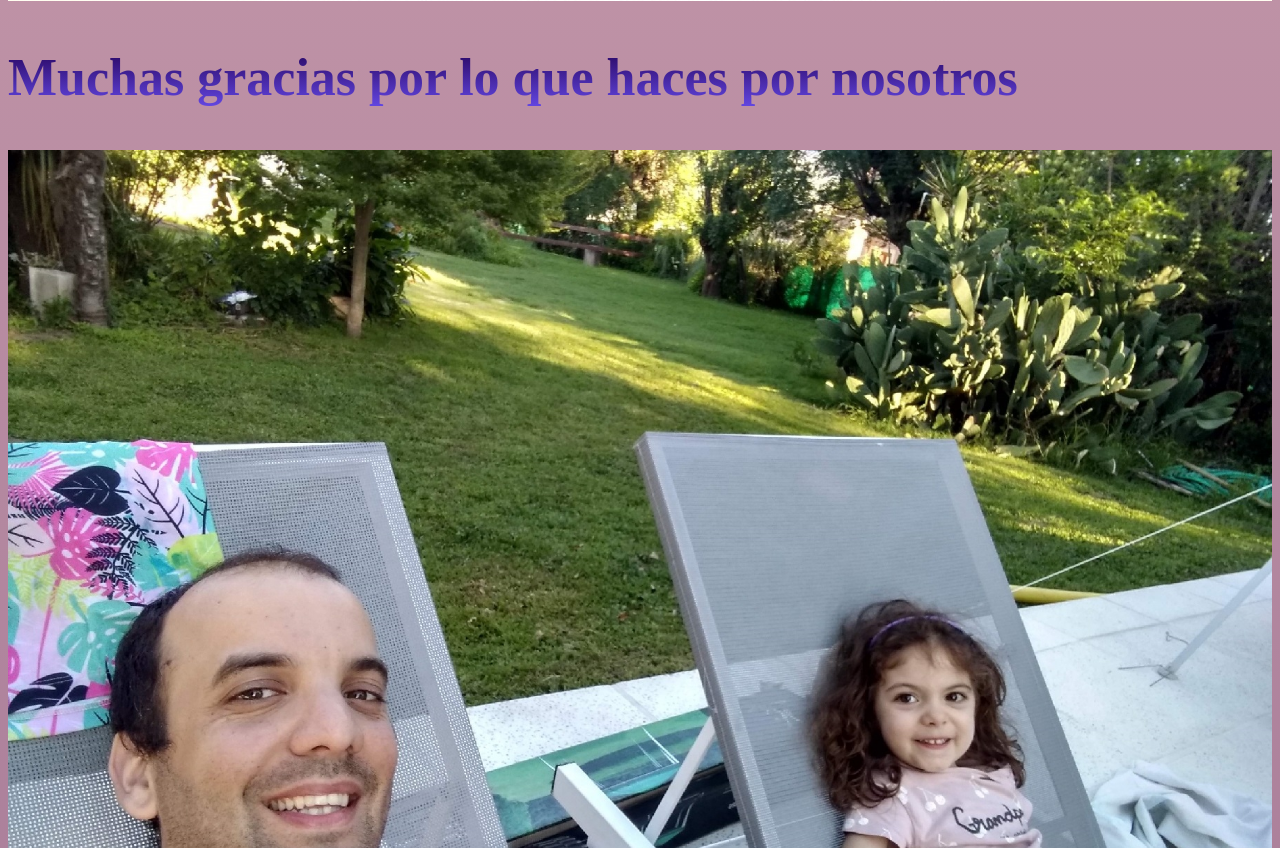
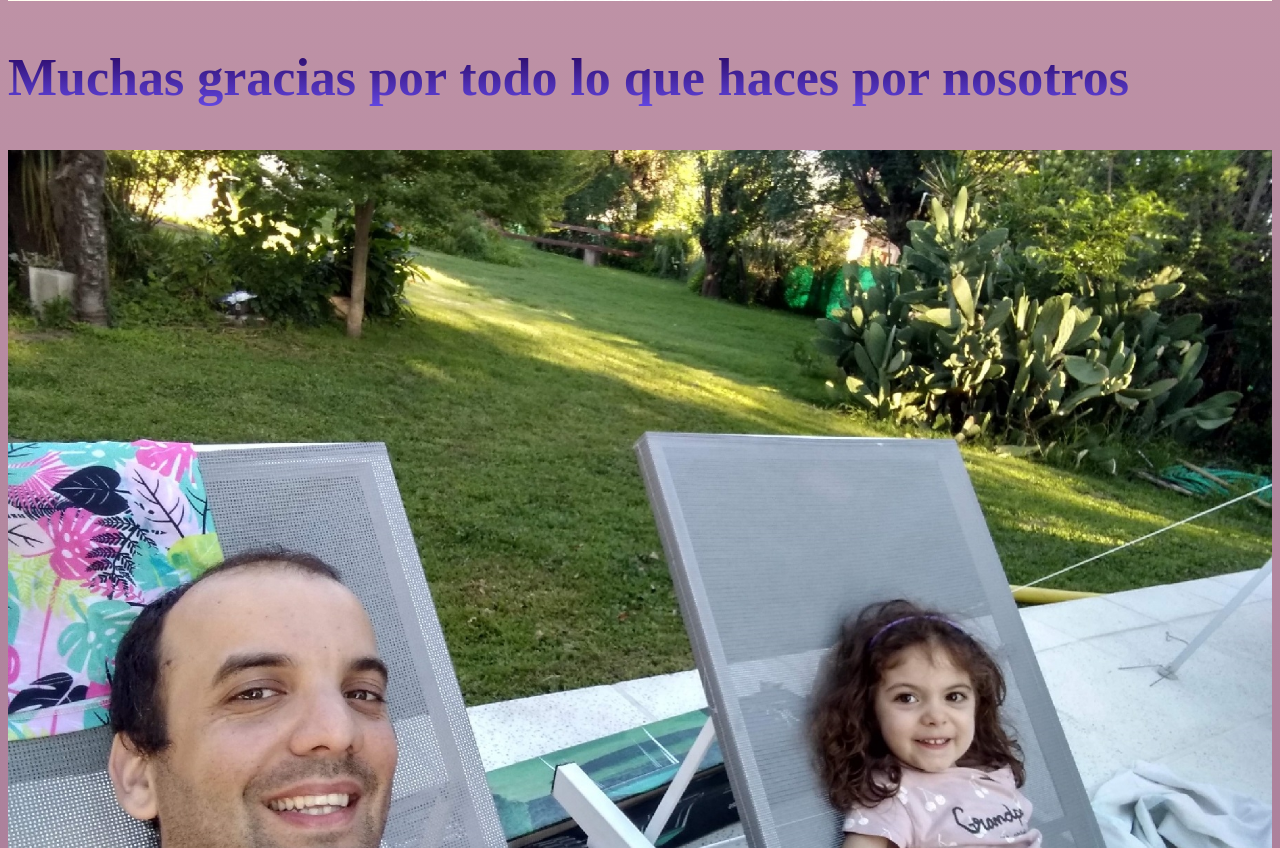
Before and after one commit to nicotosoroni/enamorado, a plain HTML site: page index.html in a window 1280 px wide. Shown: the part 2513-3361 px from the top of the page. Drawn offline with Linux system fonts and the light colour scheme.

Commit message:
Update index.html

```diff
--- a/index.html
+++ b/index.html
@@ -23,7 +23,7 @@
     <div>
         <img src="images/nosotros2.jpg" width="100%" alt="">
     </div>
-        <h2>Muchas gracias por lo que haces por nosotros</h2>
+        <h2>Muchas gracias por todo lo que haces por nosotros</h2>
     <div>
         <img src="images/nosotros3.jpg" width="100%" alt="">
     </div>
```
